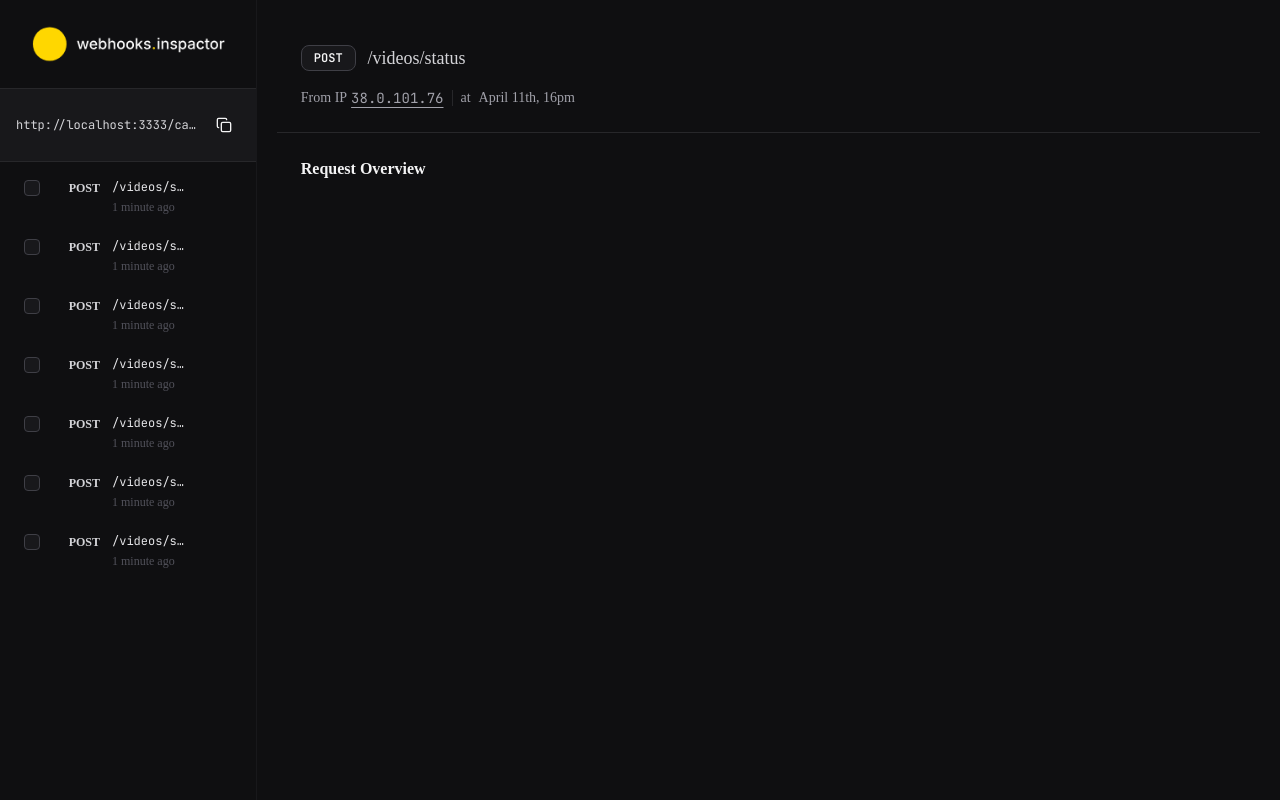
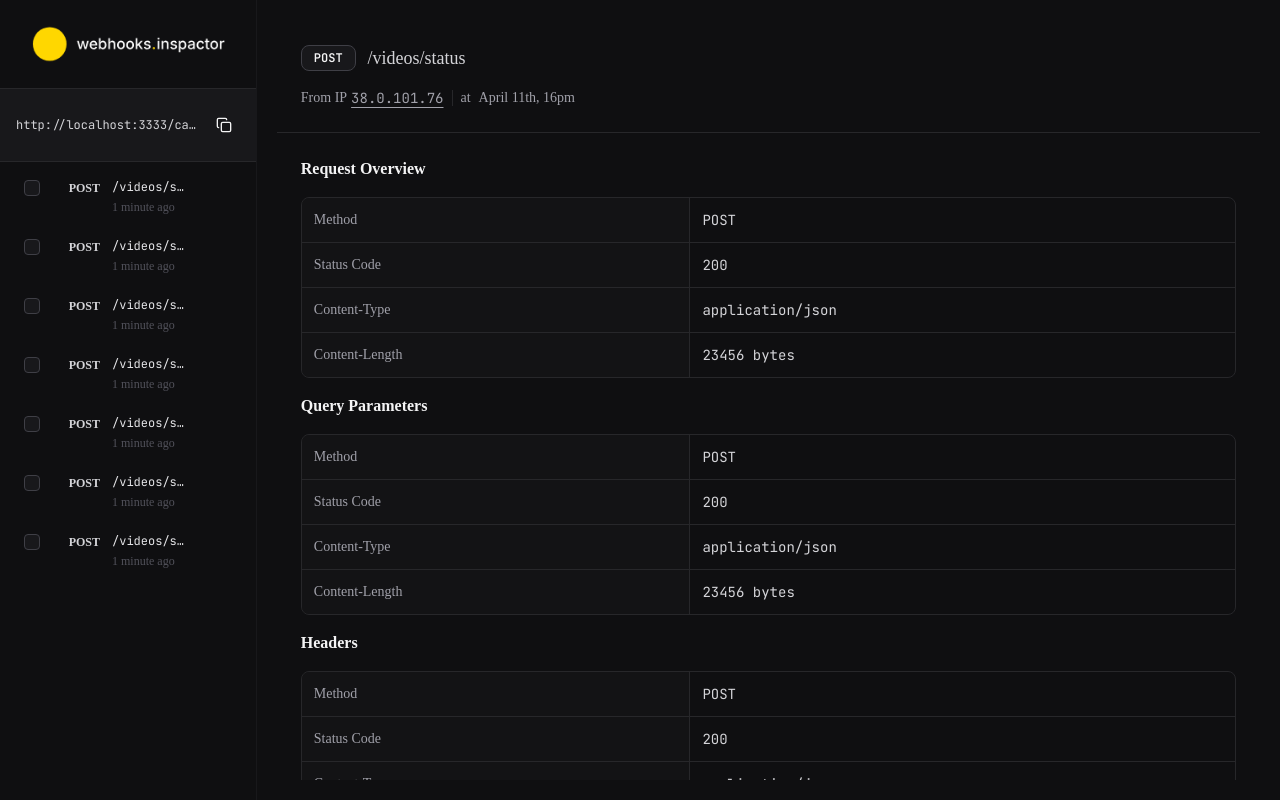
Before and after one commit to Gui-dev/webhooks-inspector, a React (Vite) app in the folder apps/web/: page / in a window 1280 px wide. Built offline with nearby package versions, Linux system fonts and the light colour scheme.

Commit message:
feat(web): add webhook detail view components
add SectionDataTable component for displaying key-value data in table format
add CodeBlock component with shiki syntax highlighting for JSON body display
update index route to show request overview, query params, headers, and body

```diff
--- a/apps/web/package.json
+++ b/apps/web/package.json
@@ -25,16 +25,17 @@
     "react": "^19.2.4",
     "react-dom": "^19.2.4",
     "react-resizable-panels": "^4.9.0",
+    "shiki": "^4.0.2",
     "tailwind-merge": "^3.5.0",
     "tailwind-variants": "^3.2.2",
     "tailwindcss": "^4.2.2"
   },
   "devDependencies": {
     "@biomejs/biome": "^2.4.10",
+    "@tanstack/router-plugin": "^1.167.12",
     "@testing-library/jest-dom": "^6.6.3",
     "@testing-library/react": "^16.1.0",
     "@testing-library/user-event": "^14.5.2",
-    "@tanstack/router-plugin": "^1.167.12",
     "@types/node": "^24.12.0",
     "@types/react": "^19.2.14",
     "@types/react-dom": "^19.2.3",
--- /dev/null
+++ b/apps/web/src/components/section-data-table.tsx
@@ -0,0 +1,28 @@
+import type { ComponentProps } from 'react'
+import { twMerge } from 'tailwind-merge'
+
+interface IScetionDataTableProps extends ComponentProps<'div'> {
+  data: Array<{ key: string; value: string }>
+}
+
+export const SectionDataTable = ({ data, className, ...props }: IScetionDataTableProps) => {
+  return (
+    <div
+      className={twMerge('overflow-hidden rounded-lg border border-zinc-700', className)}
+      {...props}
+    >
+      <table className="w-full">
+        <tbody className="w-full">
+          {data.map(({ key, value }) => (
+            <tr key={key} className="border-zinc-700 border-b last:border-0">
+              <td className="border-zinc-700 border-r bg-zinc-800/50 p-3 font-medium text-sm text-zinc-400">
+                {key}
+              </td>
+              <td className="p-3 font-mono text-sm text-zinc-300">{value}</td>
+            </tr>
+          ))}
+        </tbody>
+      </table>
+    </div>
+  )
+}
--- /dev/null
+++ b/apps/web/src/components/ui/code-block.tsx
@@ -0,0 +1,26 @@
+import { useEffect, useState, type ComponentProps } from "react"
+import { twMerge } from "tailwind-merge"
+import { codeToHtml } from 'shiki'
+
+interface ICodeBlockProps extends ComponentProps<"div"> {
+  code: string
+  language?: string
+}
+
+export const CodeBlock = ({ code, language = 'json', className, ...props }: ICodeBlockProps) => {
+  const [parsedCode, setParsedCode] = useState<string>("")
+
+  useEffect(() => {
+    if (code) {
+      codeToHtml(code, { lang: language, theme: 'vesper' }).then((html) => {
+        setParsedCode(html)
+      })
+    }
+  }, [code, language])
+
+  return (
+    <div className={twMerge("relative rounded-lg border border-zinc-700 overflow-x-auto", className)} {...props}>
+      <div className="[&_pre]:p-4 [&_pre]:text-sm [&_pre]:font-mono [&_pre]:leading-relaxed" dangerouslySetInnerHTML={{ __html: parsedCode }} />
+    </div>
+  )
+}
--- a/apps/web/src/routes/index.tsx
+++ b/apps/web/src/routes/index.tsx
@@ -1,7 +1,9 @@
 import { createFileRoute } from '@tanstack/react-router'
 import { Group, Panel, Separator } from 'react-resizable-panels'
+import { SectionDataTable } from '../components/section-data-table'
 import { SectionTitle } from '../components/section-title'
 import { Sidebar } from '../components/sidebar'
+import { CodeBlock } from '../components/ui/code-block'
 import { WebhookDetailHeader } from '../components/webhook-detail-header'
 
 export const Route = createFileRoute('/')({
@@ -9,7 +11,7 @@ export const Route = createFileRoute('/')({
 })
 
 function Index() {
-  const _overviewData = [
+  const overviewData = [
     { key: 'Method', value: 'POST' },
     { key: 'Status Code', value: '200' },
     { key: 'Content-Type', value: 'application/json' },
@@ -26,10 +28,26 @@ function Index() {
         <Panel defaultSize="80%" minSize="60%" className="p-5">
           <div className="flex h-full flex-col">
             <WebhookDetailHeader />
-            <div className="flex overflow-y-auto">
-              <div className="space--y-4 p-6">
+            <div className="flex-1 overflow-y-auto">
+              <div className="space-y-4 p-6">
                 <div className="space-y-4">
                   <SectionTitle>Request Overview</SectionTitle>
+                  <SectionDataTable data={overviewData} />
+                </div>
+
+                <div className="space-y-4">
+                  <SectionTitle>Query Parameters</SectionTitle>
+                  <SectionDataTable data={overviewData} />
+                </div>
+
+                <div className="space-y-4">
+                  <SectionTitle>Headers</SectionTitle>
+                  <SectionDataTable data={overviewData} />
+                </div>
+
+                <div className="space-y-4">
+                  <SectionTitle>Body</SectionTitle>
+                  <CodeBlock code={JSON.stringify(overviewData, null, 2)} />
                 </div>
 
                 <div></div>
```
Also changed, not shown: 1 other file (tests, documents, lock files or other folders).
